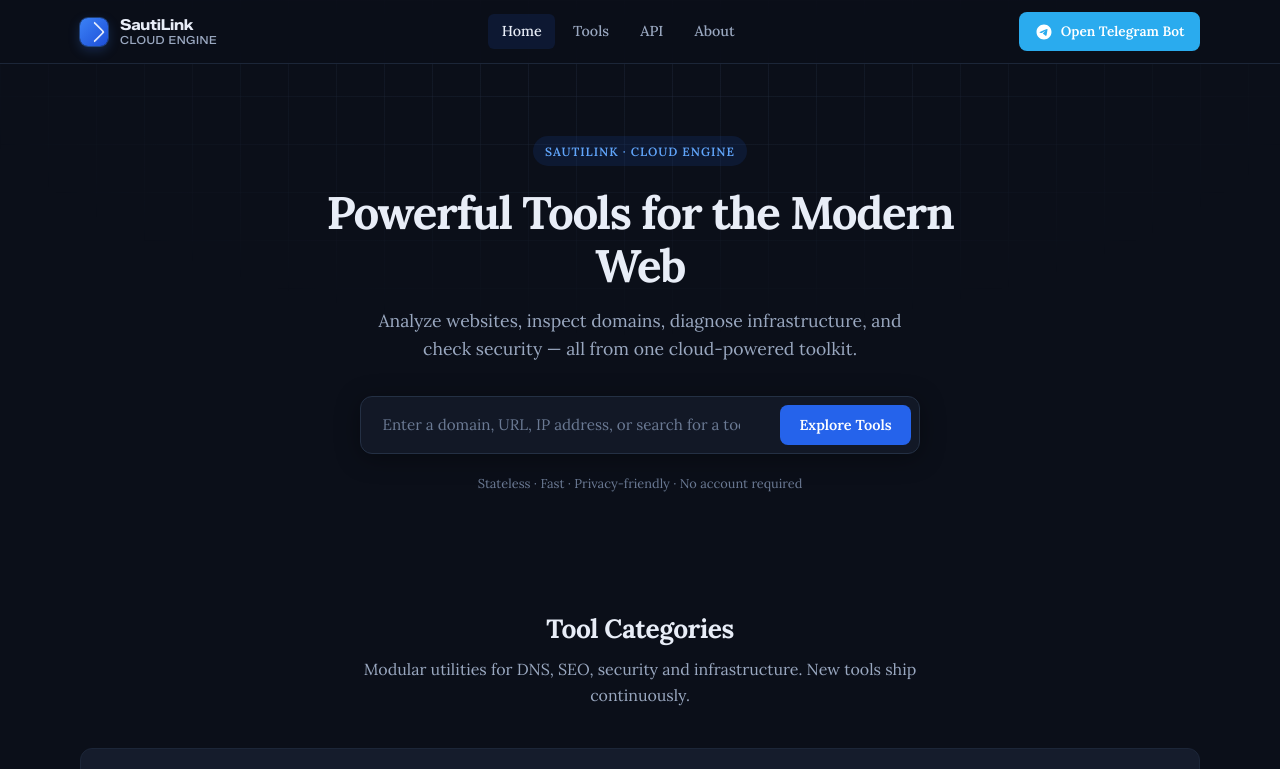
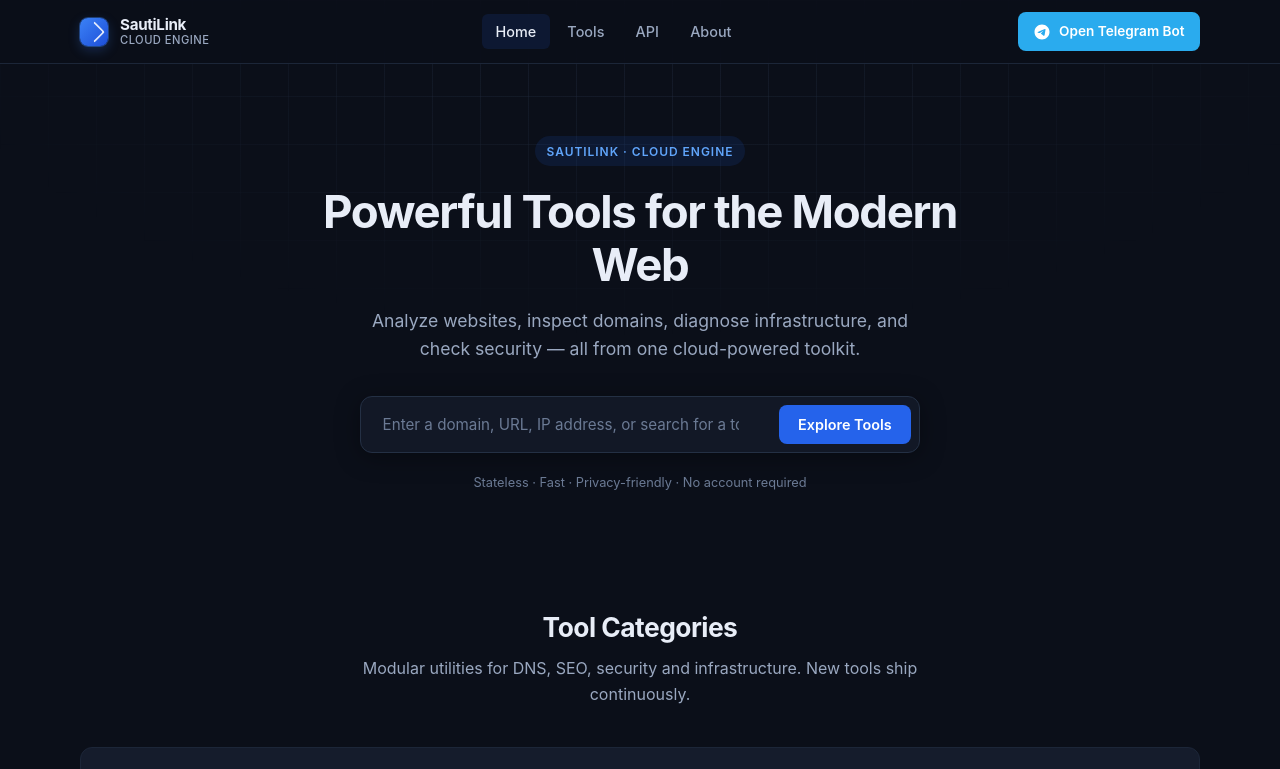
Before and after one commit to sautilink/sautilink-cloud-engine, a website: page public/index.html in a window 1280 px wide. Shown: the top 769 px of the page. Drawn offline with Linux system fonts and the light colour scheme; a web font is replaced by a local one.

Commit message:
Adopt Inter-only typography tokens

```diff
--- a/public/assets/brand/typography.css
+++ b/public/assets/brand/typography.css
@@ -1,30 +1,16 @@
-/* SautiLink Corporation typography and color system — self-hosted. */
+/* SautiLink Corporation typography and color system — self-hosted. Inter is the only UI/brand font family. */
 @font-face {
-  font-family: "Lora";
-  src: url("/assets/fonts/lora/Lora-Variable.woff2") format("woff2");
+  font-family: "Inter";
+  src: url("/assets/fonts/inter/InterVariable.woff2") format("woff2");
   font-style: normal;
-  font-weight: 400 700;
+  font-weight: 100 900;
   font-display: swap;
 }
 @font-face {
-  font-family: "Lora";
-  src: url("/assets/fonts/lora/Lora-VariableItalic.woff2") format("woff2");
+  font-family: "Inter";
+  src: url("/assets/fonts/inter/InterVariable-Italic.woff2") format("woff2");
   font-style: italic;
-  font-weight: 400 700;
-  font-display: swap;
-}
-@font-face {
-  font-family: "Zalando Sans SemiExpanded";
-  src: url("/assets/fonts/zalando-sans-semiexpanded/ZalandoSansSemiExpanded-Variable.woff2") format("woff2");
-  font-style: normal;
-  font-weight: 200 900;
-  font-display: swap;
-}
-@font-face {
-  font-family: "Zalando Sans SemiExpanded";
-  src: url("/assets/fonts/zalando-sans-semiexpanded/ZalandoSansSemiExpanded-VariableItalic.woff2") format("woff2");
-  font-style: italic;
-  font-weight: 200 900;
+  font-weight: 100 900;
   font-display: swap;
 }
 
@@ -33,8 +19,7 @@
   --brand-primary-hover: #1d4ed8;
   --brand-light: #60a5fa;
   --brand-white: #ffffff;
-  --font-primary: "Lora", Georgia, "Times New Roman", serif;
-  --font-brand: "Zalando Sans SemiExpanded", Arial, sans-serif;
+  --font-primary: "Inter", ui-sans-serif, system-ui, -apple-system, BlinkMacSystemFont, "Segoe UI", sans-serif;
   --font: var(--font-primary);
 
   /* Shared product aliases. Neutral surfaces remain available for contrast/accessibility. */
@@ -48,17 +33,14 @@
 button,
 input,
 textarea,
-select {
-  font-family: var(--font-primary);
-}
-
+select,
 .brand-name,
 .brand-product,
 .footer-brand,
 .footer-note,
 .footer-copy,
 [data-brand-font] {
-  font-family: var(--font-brand);
+  font-family: var(--font-primary);
 }
 
 ::selection {
```
